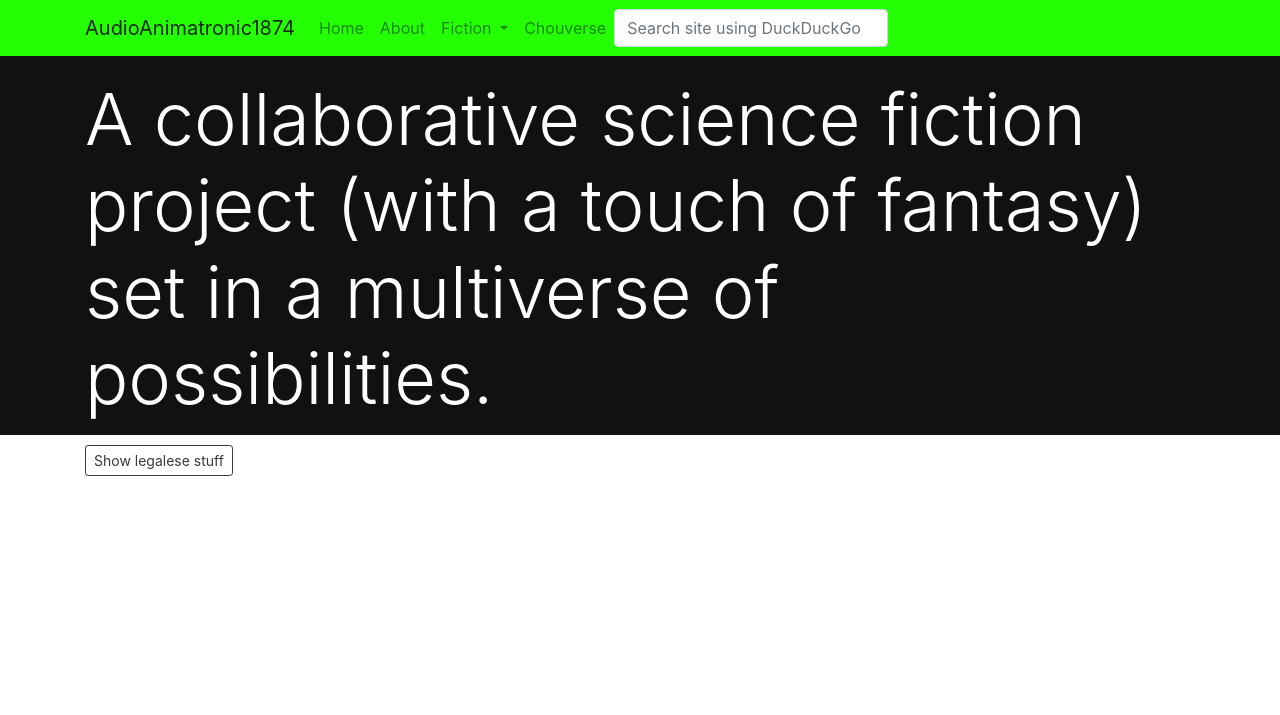
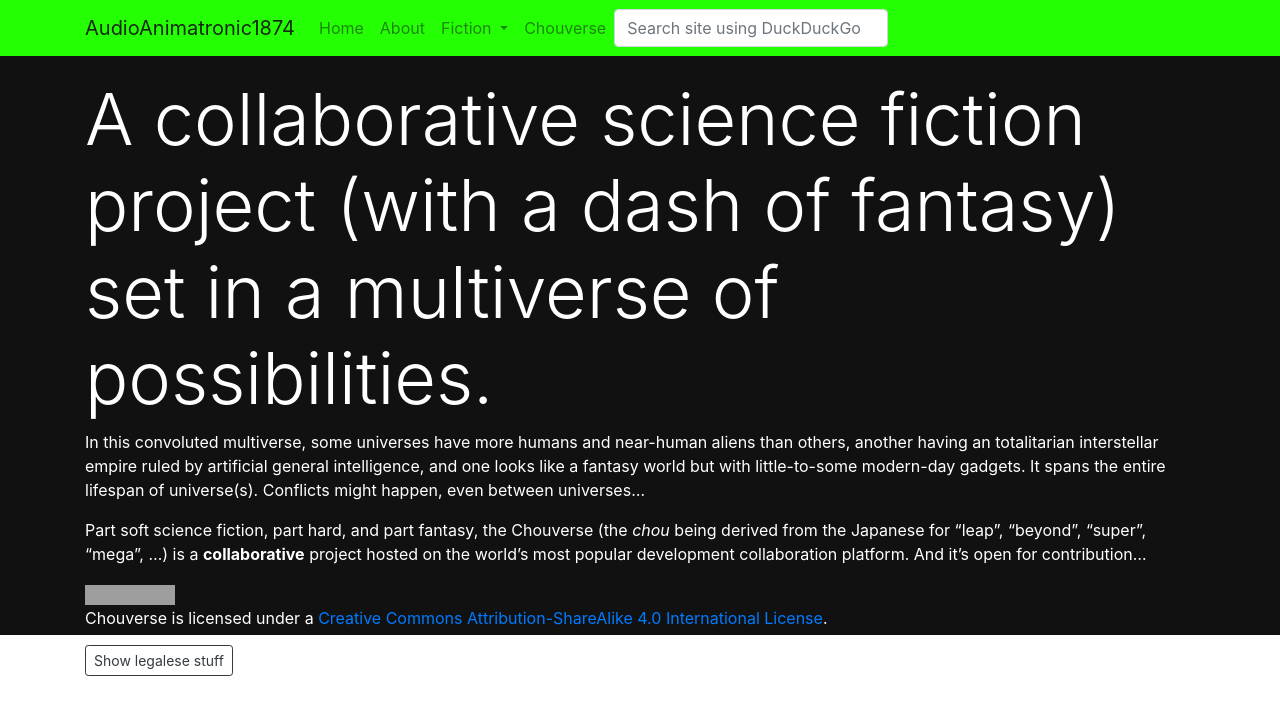
Before and after one commit to aa1874/aa1874site, a Jekyll site: the page built from chouverse.md, in a window 1280 px wide. Shown: the top 715 px of the page. Built offline with Jekyll 4.4.1, drawn with Linux system fonts in a browser that asks for light colours; nearby versions of some CDN libraries; some web fonts are replaced; grey boxes are pictures that could not be loaded.

Commit message:
chouverse

```diff
--- a/_layouts/chouverse.html
+++ b/_layouts/chouverse.html
@@ -14,6 +14,7 @@
                 </ul>-->
 
                 {{ content }}
+                <a rel="license" href="http://creativecommons.org/licenses/by-sa/4.0/"><img alt="Creative Commons License" style="border-width:0" src="https://i.creativecommons.org/l/by-sa/4.0/88x31.png" /></a><br />Chouverse is licensed under a <a rel="license" href="http://creativecommons.org/licenses/by-sa/4.0/">Creative Commons Attribution-ShareAlike 4.0 International License</a>.
             </div>
         </section>
         {% include footer.html %}
--- a/chouverse.md
+++ b/chouverse.md
@@ -2,8 +2,12 @@
 layout: chouverse
 permalink: /chouverse/
 title: Chouverse
-heading-text: "A collaborative science fiction project (with a touch of fantasy) set in a multiverse of possibilities."
+heading-text: "A collaborative science fiction project (with a dash of fantasy) set in a multiverse of possibilities."
 ---
 
 <h1 class="d-lg-none">{{ page.heading-text }}</h1>
 <h1 class="display-3 d-none d-lg-block">{{ page.heading-text }}</h1>
+
+In this convoluted multiverse, some universes have more humans and near-human aliens than others, another having an totalitarian interstellar empire ruled by artificial general intelligence, and one looks like a fantasy world but with little-to-some modern-day gadgets. It spans the entire lifespan of universe(s). Conflicts might happen, even between universes...
+
+Part soft science fiction, part hard, and part fantasy, the Chouverse (the *chou* being derived from the Japanese for "leap", "beyond", "super", "mega", ...) is a **collaborative** project hosted on the world's most popular development collaboration platform. And it's open for contribution...
```
